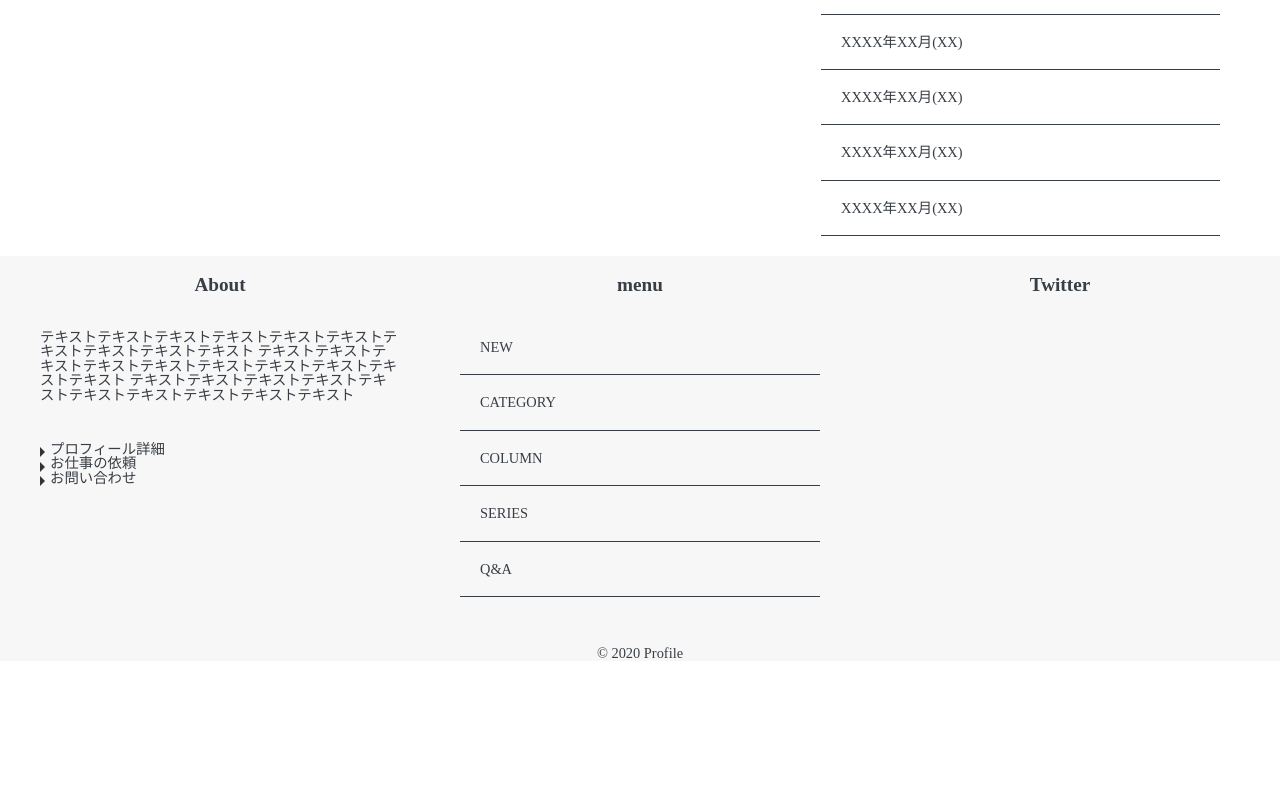
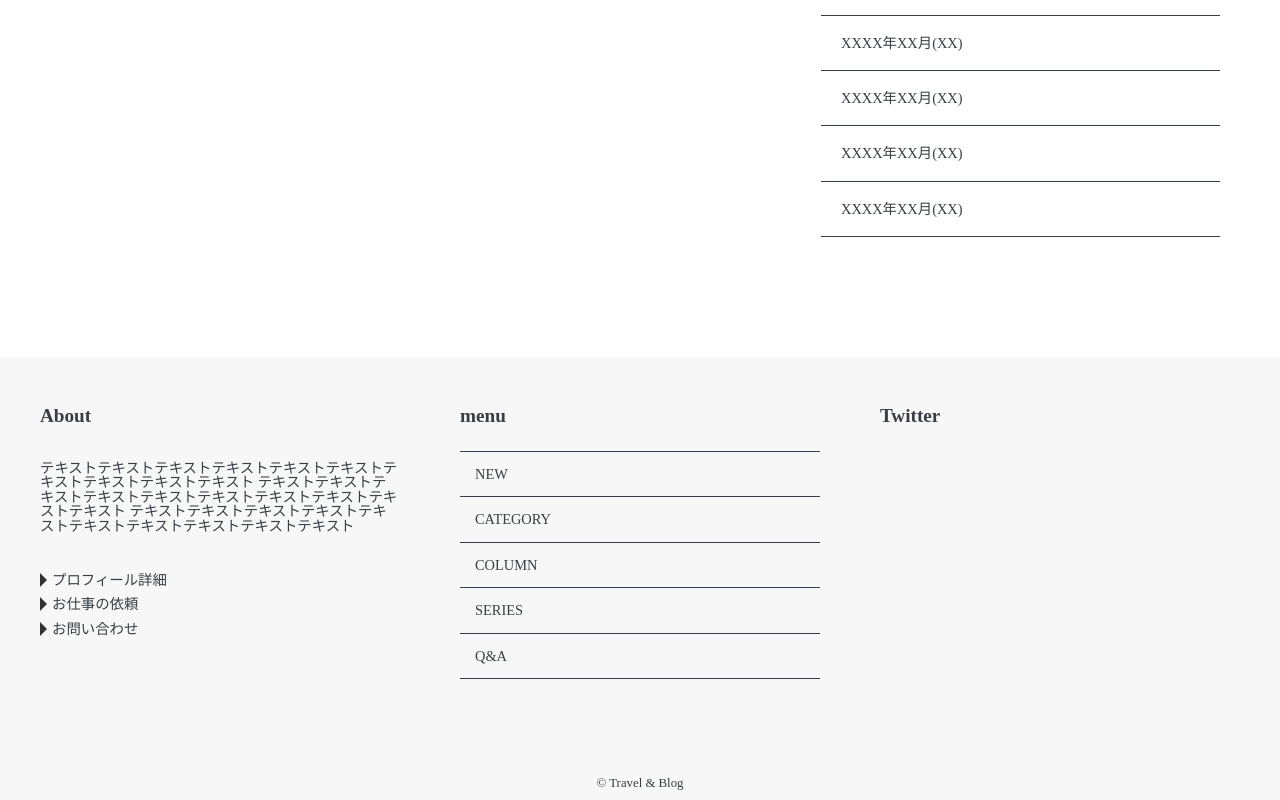
Before and after one commit to mats333/myblog, a plain HTML site: page index.html in a window 1280 px wide. Shown: the part 2453-3253 px from the top of the page. Before the commit the page ends 3114 px from the top, so only its background shows below. Drawn offline with Linux system fonts and the light colour scheme.

Commit message:
CSS 調整・フッター調整

```diff
--- a/css/style.css
+++ b/css/style.css
@@ -93,6 +93,7 @@ main-area
   display: flex;
   justify-content: center;
   padding: 0 10px;
+  margin-bottom: 100px;
 }
 
 /*-------------------------------------------
@@ -173,11 +174,16 @@ aside {
   padding: 20px;
 }
 
+.archive li:first-child {
+  border-top: 1px solid;
+}
+
 /*-------------------------------------------
 フッター
 -------------------------------------------*/
 footer {
   background-color: #f7f7f7;
+  padding: 30px 10px 10px 10px;
 }
 
 footer .footer-area {
@@ -197,7 +203,6 @@ footer .footer-area {
 
 .footer-item h2 {
   font-size: 1.2rem;
-  text-align: center;
   padding: 15px 0 20px 0;
 }
 
@@ -207,26 +212,33 @@ footer .footer-area {
 
 .arrows li {
   position: relative;
-  padding-left: 10px;
+  padding-left: 12px;
+  padding-bottom: 10px;
 }
 
 .arrows li:before {
   content: "";
   position: absolute;
-  top: 0.35em;
+  top: 0;
   left: 0;
   width: 0;
   height: 0;
-  border-width: 5px;
+  border-width: 7px;
   border-style: solid;
   border-color: transparent transparent transparent #333;
 }
 
 .footer-menu li {
   border-bottom: 1px solid;
-  padding: 20px;
+  padding: 15px;
 }
+
+.footer-menu li:first-child {
+  border-top: 1px solid;
+}
+
 .footer-text {
   text-align: center;
   padding-top: 20px;
+  font-size: 0.8rem;
 }
--- a/index.html
+++ b/index.html
@@ -164,7 +164,7 @@
         </div>
       </div>
       <div class="footer-text">
-       <p>© 2020 Profile</p>
+       <p>© Travel & Blog</p>
       </div>
     </footer>
   </body>
```
